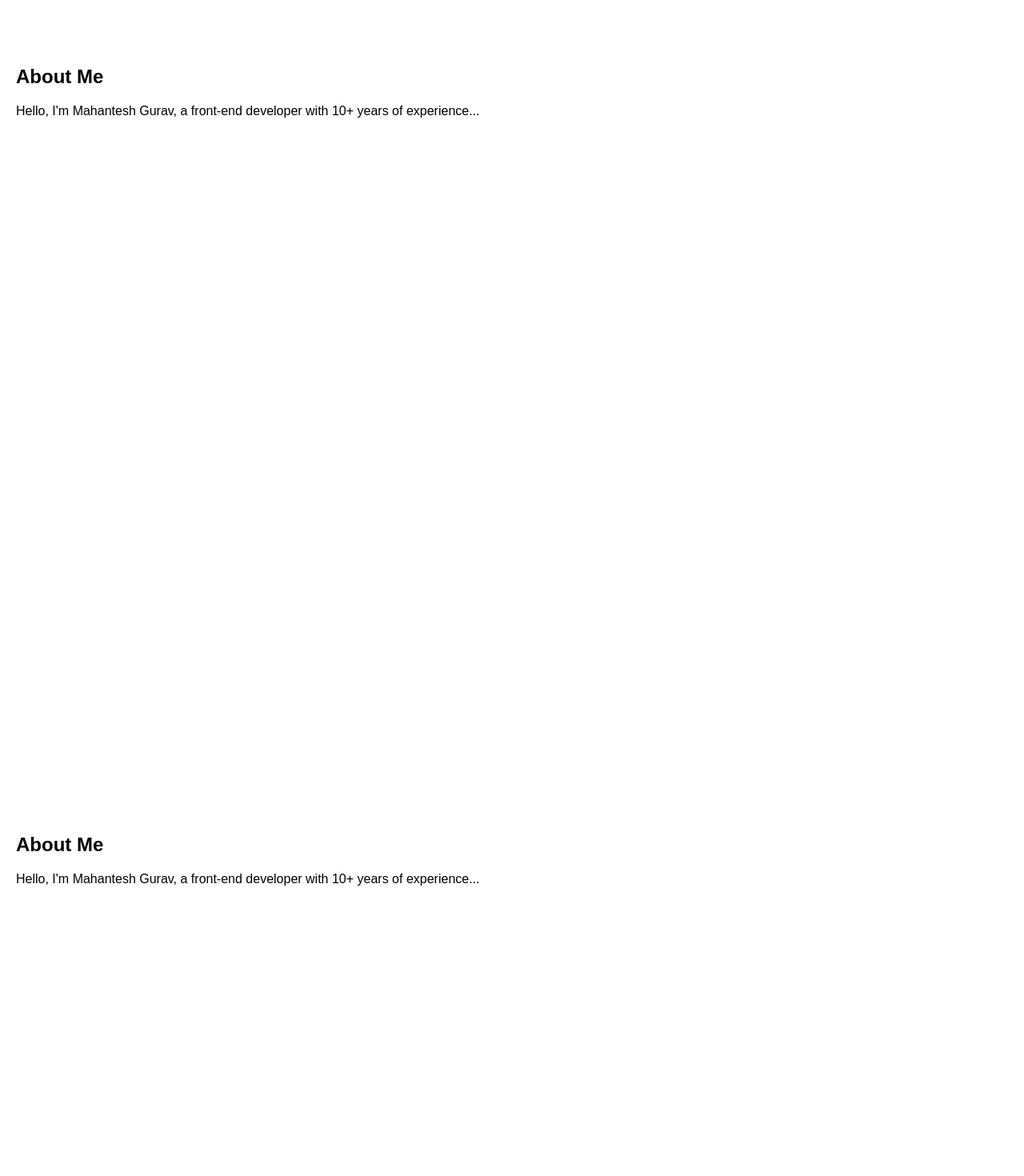
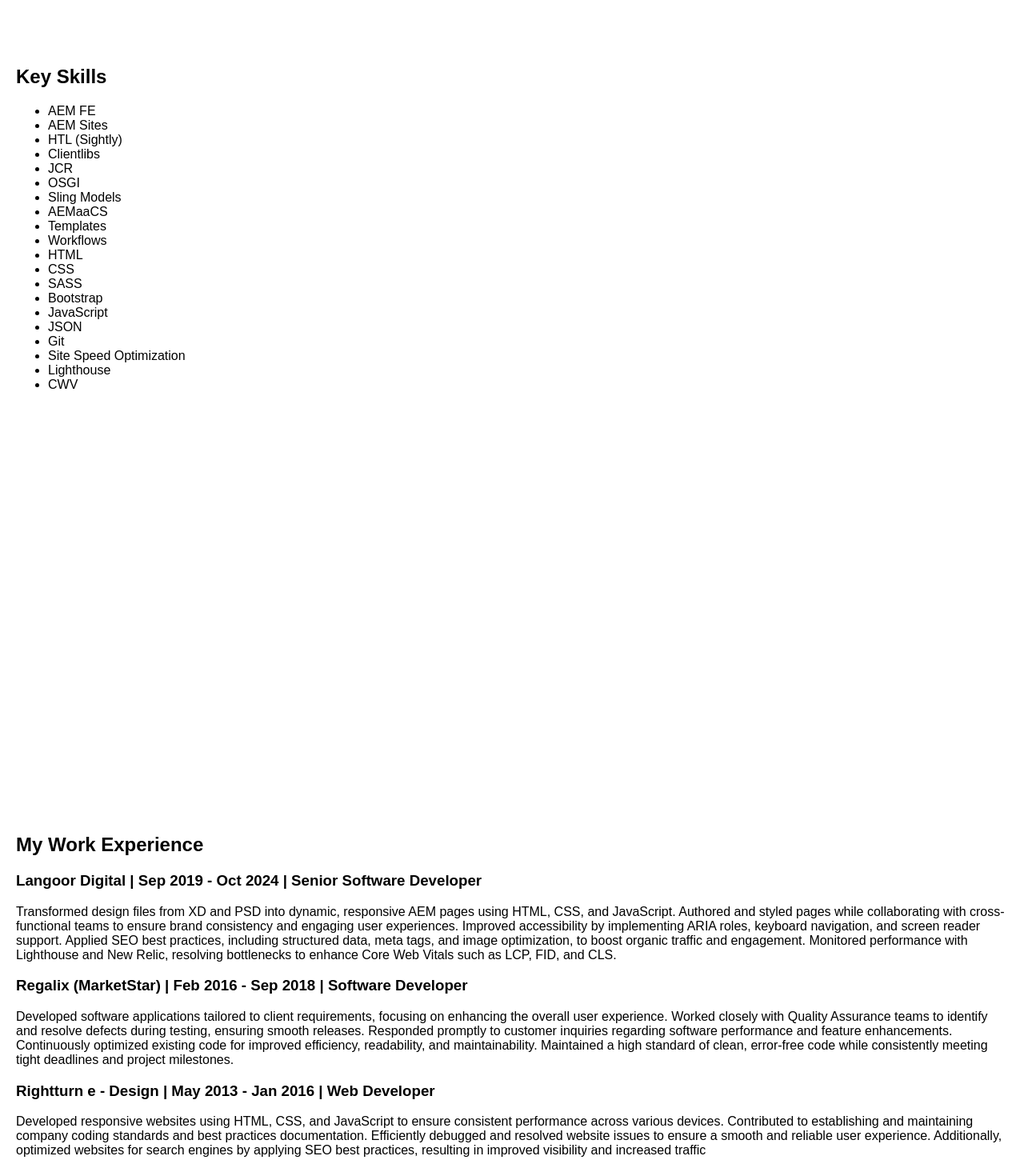
Before and after one commit to mahanteshbg/mahanteshbg.github.io, a React (Vite) app: page / in a window 1280 px wide. Shown: the part 1060-2530 px from the top of the page at 80% size. Built offline with nearby package versions, Linux system fonts and the light colour scheme.

Commit message:
portfolio site content updates

```diff
--- a/src/sections/About.jsx
+++ b/src/sections/About.jsx
@@ -4,8 +4,9 @@
 const About = () => {
   return (
     <section id="about" className="section">
-      <h2>About Me NEW 1</h2>
-      <p>Hello, I'm Mahantesh Gurav, a front-end developer with 10+ years of experience...</p>
+      <h2>About Me</h2>
+      <p>I am a seasoned Front-End Developer with over 10 years of experience in web development, including 5 years specializing in Adobe Experience Manager (AEM). My expertise lies in crafting clean, maintainable code using HTML, CSS, HTL, Clientlibs, and JavaScript. I bring a strong focus on building responsive, user-friendly interfaces that enhance the overall user experience across devices and platforms.</p>
+      <p>Throughout my career, I’ve consistently delivered high-performing and accessible web solutions. I’m passionate about optimizing site performance and ensuring every digital product meets the latest accessibility standards. With a detail-oriented approach and a commitment to continuous learning, I strive to build interfaces that are not only visually appealing but also fast, intuitive, and inclusive.</p>
     </section>
   );
 };
--- a/src/sections/Contact.jsx
+++ b/src/sections/Contact.jsx
@@ -4,8 +4,11 @@
 const Contact = () => {
   return (
     <section id="contact" className="section">
-      <h2>About Me</h2>
-      <p>Hello, I'm Mahantesh Gurav, a front-end developer with 10+ years of experience...</p>
+      <h2>Contact Me</h2>
+      <p>Call me at: 7353034608</p>
+      <p>Email at: <a href='mailt0:mbg2k13@gmail.com'>mbg2k13@gmail.com</a></p>
+      <p> LinkedIn: <a href='https://www.linkedin.com/in/mahantesh-gurav/'>https://www.linkedin.com/in/mahantesh-gurav/</a> </p>
+      <p>GitHub: <a href='https://github.com/mahanteshbg'>https://github.com/mahanteshbg</a></p>
     </section>
   );
 };
--- a/src/sections/Education.jsx
+++ b/src/sections/Education.jsx
@@ -4,8 +4,11 @@
 const Education = () => {
   return (
     <section id="education" className="section">
-      <h2>About Me</h2>
-      <p>Hello, I'm Mahantesh Gurav, a front-end developer with 10+ years of experience...</p>
+      <h2>My Education</h2>
+      <h4>BCA (UGC Approved) | Passed in: 2019 | C.V Raman University, Bilaspur - 495001</h4>
+      <h4>Diploma in Computer Science and Engineering | Passed in: 2015 | KLE Society's C.B Kore
+        Polytechnic, Chikodi - 591201</h4>
+      <h4>SSLC | Passed in: 2005 | Geleyar Balaga Sharadalaya, Examba - 591244</h4>
     </section>
   );
 };
--- a/src/sections/Experience.jsx
+++ b/src/sections/Experience.jsx
@@ -4,8 +4,28 @@
 const Experience = () => {
   return (
     <section id="experience" className="section">
-      <h2>About Me</h2>
-      <p>Hello, I'm Mahantesh Gurav, a front-end developer with 10+ years of experience...</p>
+      <h2>My Work Experience</h2>
+      <h3>Langoor Digital | Sep 2019 - Oct 2024 | Senior Software Developer</h3>
+      <p> Transformed design files from XD and PSD into dynamic, responsive AEM pages using HTML, CSS, and
+        JavaScript. Authored and styled pages while collaborating with cross-functional teams to ensure brand
+        consistency and engaging user experiences. Improved accessibility by implementing ARIA roles,
+        keyboard navigation, and screen reader support. Applied SEO best practices, including structured data,
+        meta tags, and image optimization, to boost organic traffic and engagement. Monitored performance
+        with Lighthouse and New Relic, resolving bottlenecks to enhance Core Web Vitals such as LCP, FID, and
+        CLS.</p>
+      <h3>Regalix (MarketStar) | Feb 2016 - Sep 2018 | Software Developer</h3>
+      <p> Developed software applications tailored to client requirements, focusing on enhancing the overall user
+        experience. Worked closely with Quality Assurance teams to identify and resolve defects during testing,
+        ensuring smooth releases. Responded promptly to customer inquiries regarding software performance
+        and feature enhancements. Continuously optimized existing code for improved efficiency, readability,
+        and maintainability. Maintained a high standard of clean, error-free code while consistently meeting
+        tight deadlines and project milestones.</p>
+      <h3>Rightturn e - Design  | May 2013 - Jan 2016 | Web Developer</h3>
+      <p>Developed responsive websites using HTML, CSS, and JavaScript to ensure consistent performance
+        across various devices. Contributed to establishing and maintaining company coding standards and best
+        practices documentation. Efficiently debugged and resolved website issues to ensure a smooth and
+        reliable user experience. Additionally, optimized websites for search engines by applying SEO best
+        practices, resulting in improved visibility and increased traffic</p>
     </section>
   );
 };
--- a/src/sections/Projects.jsx
+++ b/src/sections/Projects.jsx
@@ -4,8 +4,60 @@
 const Projects = () => {
   return (
     <section id="projects" className="section">
-      <h2>About Me</h2>
-      <p>Hello, I'm Mahantesh Gurav, a front-end developer with 10+ years of experience...</p>
+      <h2>Projects I Worked</h2>
+      <h3>Langoor Digital | Unilever Lifebuoy | AEM Sites | HTML, CSS, SCSS, JS, Site Speed</h3>
+      <p>Developed and maintained the Lifebuoy AEM site, handling content updates, site optimization, and
+        overall performance improvements. Enhanced site speed and accessibility through code optimization,
+        the use of ARIA roles, and regular Lighthouse audits. Implemented SEO best practices, including meta
+        tags and structured data, which significantly boosted organic traffic and user engagement.</p>
+      <ul>
+        <li><a href='https://www.lifebuoy.co.za/home.html'>https://www.lifebuoy.co.za/home.html</a></li>
+        <li><a href='https://www.lifebuoy.com/arabia/ar/home.html'>https://www.lifebuoy.com/arabia/ar/home.html</a></li>
+        <li><a href='https://www.lifebuoy.com/arabia/en/home.html'>https://www.lifebuoy.com/arabia/en/home.html</a></li>
+        <li><a href='https://www.lifebuoy.in/home.html'>https://www.lifebuoy.in/home.html</a></li>
+        <li><a href='https://www.lifebuoy.co.id/home.html'>https://www.lifebuoy.co.id/home.html</a></li>
+        <li><a href='https://www.lifebuoy.vn/home.html'>https://www.lifebuoy.vn/home.html</a></li>
+        <li><a href='https://www.lifebuoy.com/global/home.html'>https://www.lifebuoy.com/global/home.html</a></li>
+
+      </ul>
+
+      <h3>Langoor Digital | Unilever Vaseline | AEM Sites | HTML, CSS, SCSS, JS, Site Speed</h3>
+      <p>Updated non-compliant content across all Vaseline global websites in alignment with legal team
+        directives. Conducted thorough audits and efficiently implemented changes using AEM to ensure
+        compliance and maintain consistency across regions. Collaborated with cross-functional teams to
+        validate updates and ensure alignment with both brand and legal standards.</p>
+      <ul>
+        <li><a href='https://www.vaseline.com/za/en/home.html'>https://www.vaseline.com/za/en/home.html</a></li>
+        <li><a href='https://www.vaseline.com/arabia/en/home.html'>https://www.vaseline.com/arabia/en/home.html</a></li>
+        <li><a href='https://www.vasenol.com.br/home.html'>https://www.vasenol.com.br/home.html</a></li>
+        <li><a href='https://www.vaseline.com/ca/en/home.html'>https://www.vaseline.com/ca/en/home.html</a></li>
+        <li><a href='https://www.vaseline.com/ca/fr/home.html'>https://www.vaseline.com/ca/fr/home.html</a></li>
+        <li><a href='https://www.vaseline.com/us/en/home.html'>https://www.vaseline.com/us/en/home.html</a></li>
+        <li><a href='https://www.vaseline.com/us/es/home.html'>https://www.vaseline.com/us/es/home.html</a></li>
+        <li><a href='https://www.vaseline.com/in/en/home.html'>https://www.vaseline.com/in/en/home.html</a></li>
+        <li><a href='https://www.vaseline.com/id/id/home.html'>https://www.vaseline.com/id/id/home.html</a></li>
+        <li><a href='https://www.vaseline.com/my/en/home.html'>https://www.vaseline.com/my/en/home.html</a></li>
+        <li><a href='https://www.vaseline.com/lk/en/home.html'>https://www.vaseline.com/lk/en/home.html</a></li>
+        <li><a href='https://www.vaseline.com/th/th/home.html'>https://www.vaseline.com/th/th/home.html</a></li>
+      </ul>
+      <h3>Langoor Digital | Unilever Hellmann's, Simple Skin Care, Lifebuoy, Vaseline and other Unilever
+        Brands | AEM Sites | HTML, CSS, SCSS, JS, Site Speed</h3>
+      <p>Provided timely resolution to front-end issues raised via the ServiceNow (Kana) portal, ensuring
+        adherence to SLAs and maintaining high customer satisfaction. Diagnosed and resolved UI/UX,
+        functionality, and performance-related bugs within tight project timelines. Worked closely with
+        developers and QA teams to identify root causes and implement effective fixes for complex front-end
+        problems. Maintained thorough documentation of resolutions and best practices to support team
+        knowledge sharing and efficiency. Prioritized incoming tickets to address critical issues promptly,
+        minimizing downtime and user impact, while also enhancing user experience through clear
+        communication and proactive support. Additionally, contributed to process improvements by
+        identifying recurring issues and recommending long-term solutions to reduce ticket volume and
+        improve system stability.</p>
+      <h3>Regalix (MarketStar) | Wipro.com | HTML, CSS, Bootstrap, JS</h3>
+      <p>Converted PSD designs into responsive HTML pages using HTML, CSS, and JavaScript, ensuring pixel
+        perfect implementation. Collaborated with the Wipro team to resolve bugs and implement
+        enhancements, improving site functionality and user experience. Optimized front-end code to achieve
+        faster load times and better performance across browsers and devices. Actively participated in code
+        reviews and contributed to maintaining coding standards and best practices.</p>
     </section>
   );
 };
--- a/src/sections/Skills.jsx
+++ b/src/sections/Skills.jsx
@@ -4,8 +4,29 @@
 const Skills = () => {
   return (
     <section id="skills" className="section">
-      <h2>About Me</h2>
-      <p>Hello, I'm Mahantesh Gurav, a front-end developer with 10+ years of experience...</p>
+      <h2>Key Skills</h2>
+      <ul>
+        <li>AEM FE</li>
+        <li>AEM Sites</li>
+        <li>HTL (Sightly)</li>
+        <li>Clientlibs</li>
+        <li>JCR</li>
+        <li>OSGI</li>
+        <li>Sling Models</li>
+        <li>AEMaaCS</li>
+        <li>Templates</li>
+        <li>Workflows</li>
+        <li>HTML</li>
+        <li>CSS</li>
+        <li>SASS</li>
+        <li>Bootstrap</li>
+        <li>JavaScript</li>
+        <li>JSON</li>
+        <li>Git</li>
+        <li>Site Speed Optimization</li>
+        <li>Lighthouse</li>
+        <li>CWV</li>
+      </ul>
     </section>
   );
 };
```
